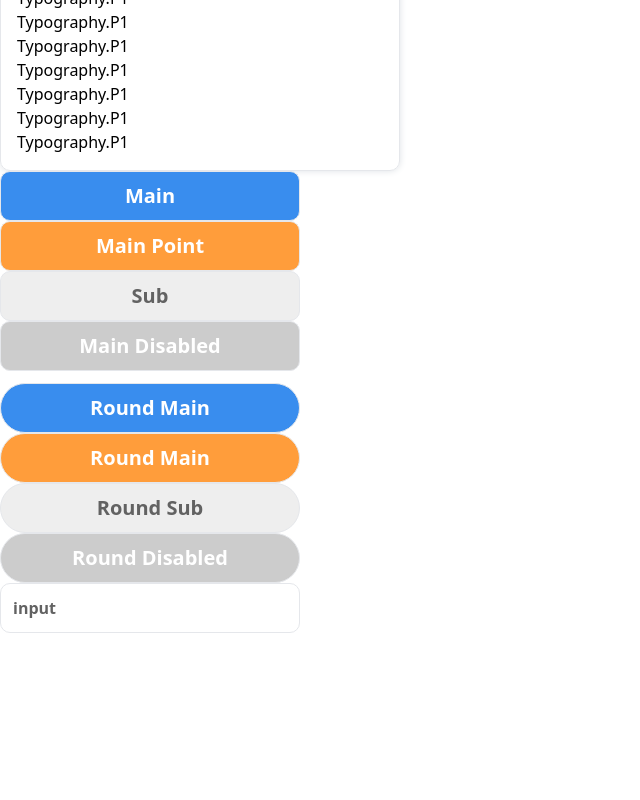
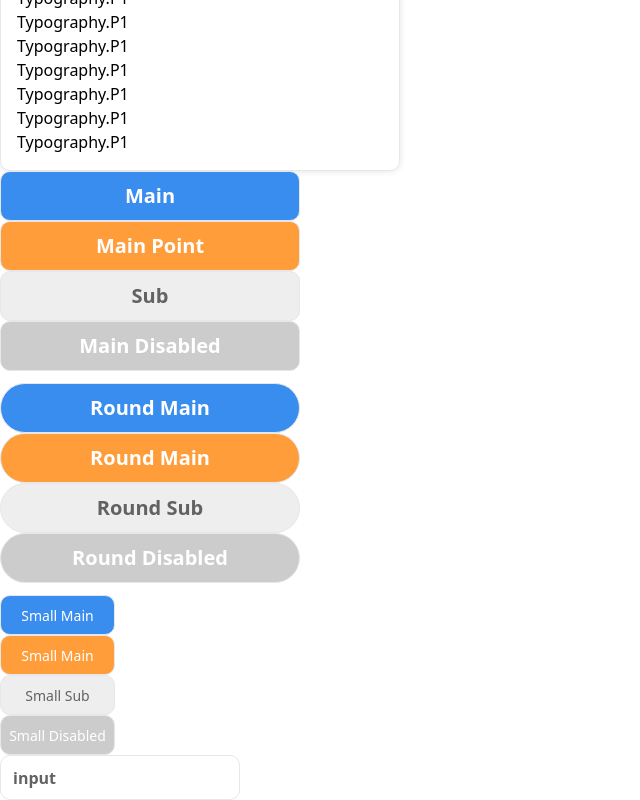
Before and after one commit to IT-s-Okay-to-Lose/FE, a React (Vite) app: page / in a window 1280 px wide. Shown: the part 556-1356 px from the top of the page, without its empty margins (0-640 px from the left). Before the commit the page ends 1189 px from the top, so only its background shows below. Built offline with nearby package versions, Linux system fonts and the light colour scheme.

Commit message:
Feat: small button component 생성

```diff
--- a/src/app/App.tsx
+++ b/src/app/App.tsx
@@ -48,6 +48,12 @@ function App() {
           <Button.Round.Sub>Round Sub</Button.Round.Sub>
           <Button.Round.Disabled>Round Disabled</Button.Round.Disabled>
         </div>
+        <div>
+          <Button.Small.Main>Small Main</Button.Small.Main>
+          <Button.Small.Point>Small Main</Button.Small.Point>
+          <Button.Small.Sub>Small Sub</Button.Small.Sub>
+          <Button.Small.Disabled>Small Disabled</Button.Small.Disabled>
+        </div>
       </div>
       <Input placeholder="input" />
     </div>
--- a/src/shared/components/atoms/Button.tsx
+++ b/src/shared/components/atoms/Button.tsx
@@ -9,7 +9,10 @@ interface ButtonBaseProps extends ButtonHTMLAttributes<HTMLButtonElement> {
 const DefaultButtonClass =
   "box-border border border-gray-200 transition-all duration-200 flex items-center justify-center gap-2 w-[300px] h-[50px]";
 
-const createButton = (
+const SmallButtonClass =
+  "box-border border border-gray-200 transition-all duration-200 flex items-center justify-center gap-2 w-[115px] h-[40px]";
+
+const createDefaultButton = (
   customClassName: string = "",
   defaultProps?: Partial<ButtonBaseProps>
 ): FC<ButtonBaseProps> => {
@@ -30,19 +33,48 @@ const createButton = (
   return Component;
 };
 
+const createSmallButton = (
+  customClassName: string = "",
+  defaultProps?: Partial<ButtonBaseProps>
+): FC<ButtonBaseProps> => {
+  const Component: FC<ButtonBaseProps> = ({
+    children,
+    className,
+    ...props
+  }) => (
+    <button
+      {...defaultProps}
+      className={cn(SmallButtonClass, customClassName, className)}
+      {...props}
+    >
+      <Typography.P2>{children}</Typography.P2>
+    </button>
+  );
+
+  return Component;
+};
+
 const Button = {
-  Main: createButton("bg-otl-main text-white rounded-md"),
-  Sub: createButton("bg-otl-sub text-otl-gray rounded-md"),
-  Point: createButton("bg-otl-point text-white rounded-md"),
-  Disabled: createButton("bg-otl-disabled text-white rounded-md", {
+  Main: createDefaultButton("bg-otl-main text-white rounded-md"),
+  Sub: createDefaultButton("bg-otl-sub text-otl-gray rounded-md"),
+  Point: createDefaultButton("bg-otl-point text-white rounded-md"),
+  Disabled: createDefaultButton("bg-otl-disabled text-white rounded-md", {
     disabled: true,
   }),
 
   Round: {
-    Main: createButton("bg-otl-main text-white rounded-full"),
-    Sub: createButton("bg-otl-sub text-otl-gray rounded-full"),
-    Point: createButton("bg-otl-point text-white rounded-full"),
-    Disabled: createButton("bg-otl-disabled text-white rounded-full", {
+    Main: createDefaultButton("bg-otl-main text-white rounded-full"),
+    Sub: createDefaultButton("bg-otl-sub text-otl-gray rounded-full"),
+    Point: createDefaultButton("bg-otl-point text-white rounded-full"),
+    Disabled: createDefaultButton("bg-otl-disabled text-white rounded-full", {
+      disabled: true,
+    }),
+  },
+  Small: {
+    Main: createSmallButton("bg-otl-main text-white rounded-md"),
+    Sub: createSmallButton("bg-otl-sub text-otl-gray rounded-md"),
+    Point: createSmallButton("bg-otl-point text-white rounded-md"),
+    Disabled: createSmallButton("bg-otl-disabled text-white rounded-md", {
       disabled: true,
     }),
   },
--- a/src/shared/components/atoms/Input.tsx
+++ b/src/shared/components/atoms/Input.tsx
@@ -17,7 +17,7 @@ const Input = ({ className, icon, ...props }: InputProps) => {
       )}
       <input
         className={cn(
-          "focus:ring-otl-main w-[300px] rounded-md border border-gray-200 bg-white p-3 text-[16px] font-semibold text-black placeholder:text-otl-gray focus:border-mos-main-500 focus:outline-none",
+          "focus:ring-otl-main w-[240px] h-[45px] rounded-md border border-gray-200 bg-white p-3 text-[16px] font-semibold text-black placeholder:text-otl-gray focus:border-otl-main focus:border-2 focus:outline-none",
           icon && "pl-10",
           className
         )}
```
